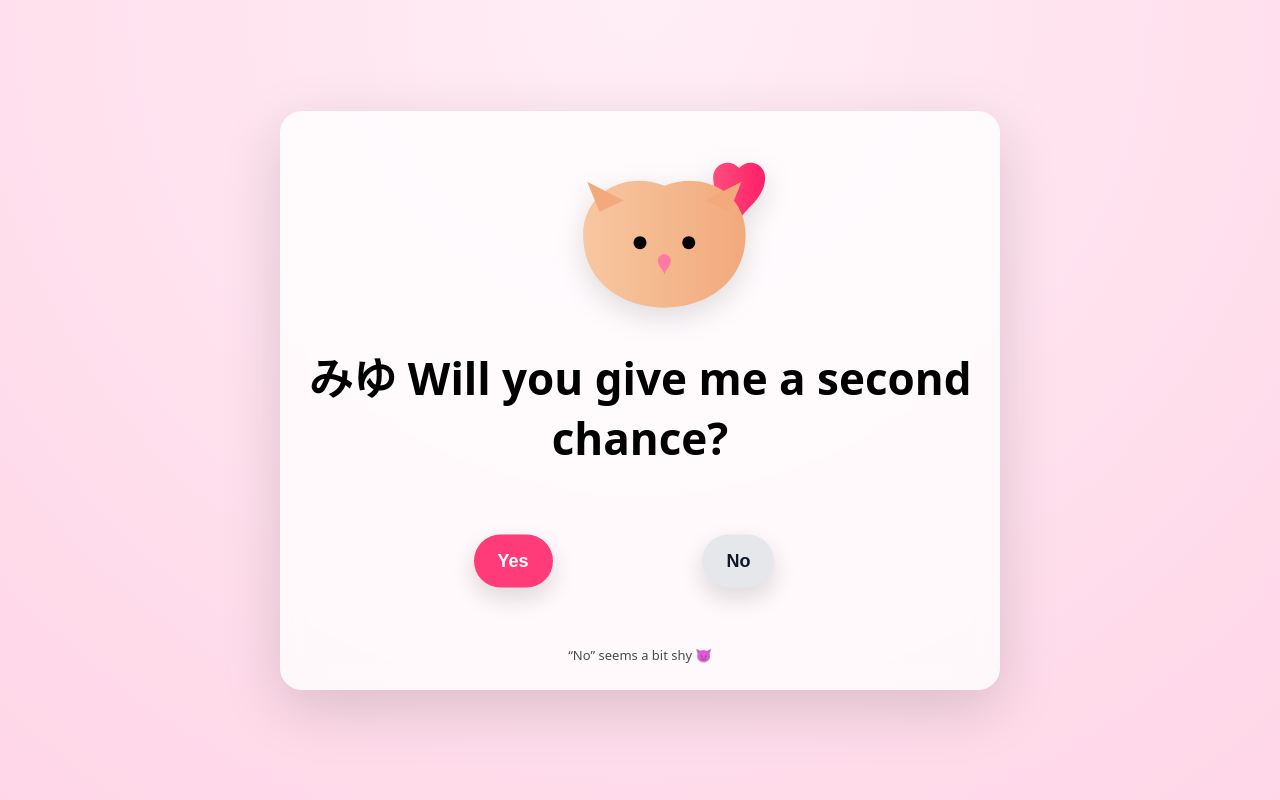
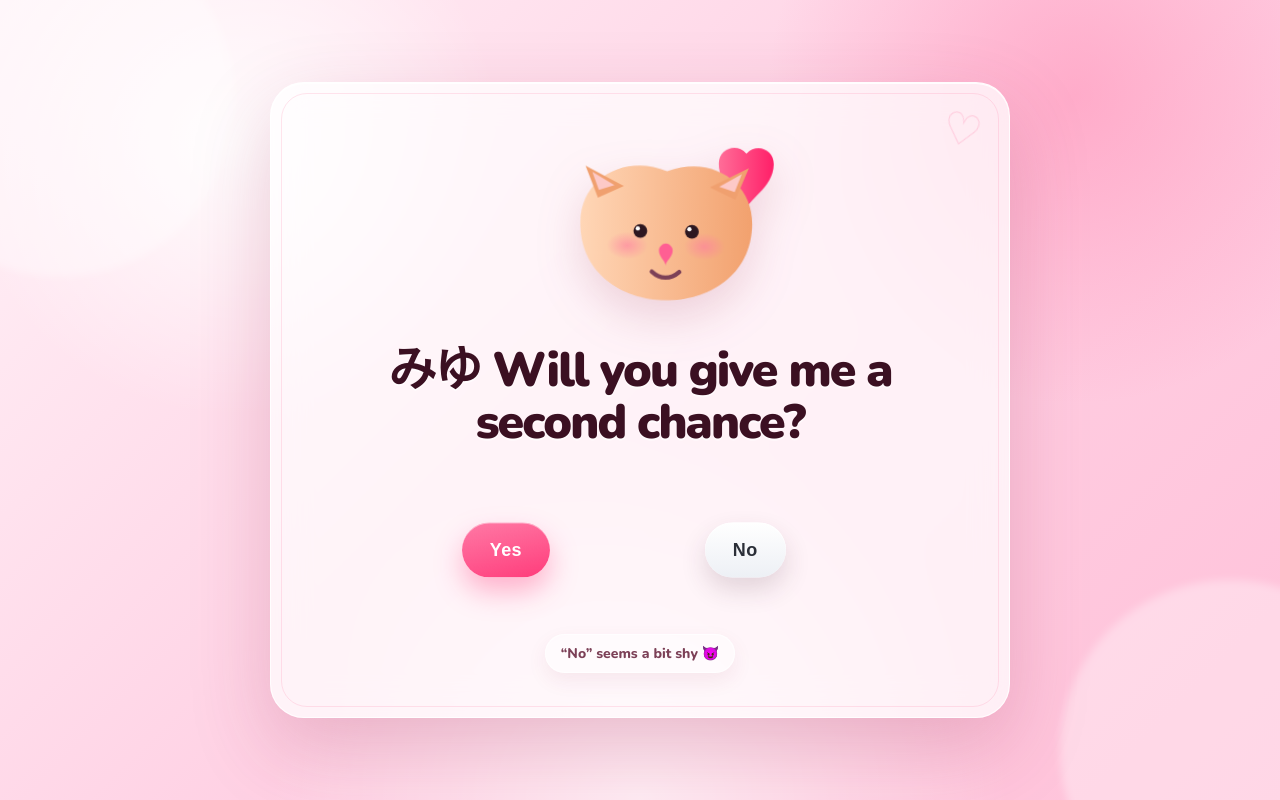
Before and after one commit to IanOberhellman/valentinen, a plain HTML site: page index.html in a window 1280 px wide. Drawn offline with nearby package versions, Linux system fonts and the light colour scheme.

Commit message:
Update index.html

```diff
--- a/index.html
+++ b/index.html
@@ -9,12 +9,18 @@
   <script src="https://cdn.jsdelivr.net/npm/canvas-confetti@1.9.3/dist/confetti.browser.min.js"></script>
 
   <style>
+    @import url("https://fonts.googleapis.com/css2?family=Nunito:wght@700;800;900&display=swap");
+
     :root {
-      --bg1: #ffd6e7;
-      --bg2: #ffeef6;
-      --card: #ffffffcc;
+      --bg1: #ffd1e4;
+      --bg2: #fff3f8;
+      --bg3: #ffc1d9;
+      --card: rgba(255, 255, 255, 0.72);
       --yes: #ff3b7a;
       --yesHover: #ff1f68;
+      --text: #3b1022;
+      --softText: #7c4057;
+      --white: #fff;
     }
 
     * { box-sizing: border-box; }
@@ -24,13 +30,41 @@
       min-height: 100svh;
       display: grid;
       place-items: center;
-      background: radial-gradient(circle at top, var(--bg2), var(--bg1));
-      font-family: system-ui, sans-serif;
+      background:
+        radial-gradient(circle at 18% 18%, rgba(255,255,255,.9), transparent 22%),
+        radial-gradient(circle at 84% 12%, rgba(255,105,155,.35), transparent 24%),
+        radial-gradient(circle at 50% 100%, rgba(255,255,255,.65), transparent 36%),
+        linear-gradient(135deg, var(--bg2), var(--bg1), var(--bg3));
+      font-family: "Nunito", system-ui, sans-serif;
       overflow: hidden;
-      padding: 16px;
+      padding: 18px;
+      color: var(--text);
     }
 
-    /* FULL-SCREEN CONFETTI CANVAS */
+    body::before,
+    body::after {
+      content: "";
+      position: fixed;
+      width: 340px;
+      height: 340px;
+      border-radius: 999px;
+      background: rgba(255, 255, 255, .35);
+      filter: blur(4px);
+      z-index: 0;
+      animation: float 8s ease-in-out infinite;
+    }
+
+    body::before {
+      left: -110px;
+      top: -90px;
+    }
+
+    body::after {
+      right: -120px;
+      bottom: -120px;
+      animation-delay: -3s;
+    }
+
     #confettiCanvas {
       position: fixed;
       inset: 0;
@@ -41,31 +75,64 @@
     }
 
     .card {
-      width: min(720px, 92vw);
-      padding: 26px 22px;
+      position: relative;
+      z-index: 1;
+      width: min(740px, 92vw);
+      padding: clamp(26px, 5vw, 44px) clamp(20px, 4vw, 38px);
       background: var(--card);
-      backdrop-filter: blur(10px);
-      border-radius: 22px;
+      backdrop-filter: blur(18px);
+      -webkit-backdrop-filter: blur(18px);
+      border: 1px solid rgba(255, 255, 255, .85);
+      border-radius: 34px;
       text-align: center;
-      box-shadow: 0 18px 60px rgba(0,0,0,.15);
+      box-shadow:
+        0 30px 80px rgba(155, 43, 82, .22),
+        inset 0 1px 0 rgba(255,255,255,.9);
+      overflow: hidden;
+    }
+
+    .card::before {
+      content: "";
+      position: absolute;
+      inset: 10px;
+      border-radius: 26px;
+      border: 1px solid rgba(255, 93, 142, .16);
+      pointer-events: none;
+    }
+
+    .card::after {
+      content: "♡";
+      position: absolute;
+      right: 28px;
+      top: 18px;
+      font-size: 44px;
+      color: rgba(255, 59, 122, .18);
+      transform: rotate(14deg);
     }
 
     .art {
-      width: min(260px, 80vw);
-      margin: 0 auto 10px;
+      width: min(275px, 78vw);
+      margin: 0 auto 12px;
       display: block;
-      filter: drop-shadow(0 10px 14px rgba(0,0,0,.12));
+      filter: drop-shadow(0 18px 22px rgba(160, 55, 85, .18));
+      animation: gentleBounce 3.5s ease-in-out infinite;
     }
 
     h1 {
-      font-size: clamp(26px, 4vw, 44px);
-      margin: 12px 0 18px;
+      max-width: 620px;
+      margin: 12px auto 22px;
+      font-size: clamp(28px, 5vw, 48px);
+      line-height: 1.08;
+      font-weight: 900;
+      letter-spacing: -0.04em;
+      color: var(--text);
+      text-shadow: 0 2px 0 rgba(255,255,255,.7);
     }
 
     .button-zone {
       position: relative;
-      width: min(520px, 92%);
-      height: 150px;
+      width: min(540px, 94%);
+      height: 160px;
       margin: 0 auto;
       touch-action: none;
     }
@@ -74,57 +141,121 @@
       position: absolute;
       top: 50%;
       transform: translateY(-50%);
-      padding: 16px 24px;
+      padding: 17px 28px;
       font-size: 18px;
-      font-weight: 800;
+      font-weight: 900;
+      letter-spacing: .02em;
       border-radius: 999px;
       border: none;
       cursor: pointer;
-      box-shadow: 0 10px 24px rgba(0,0,0,.14);
       user-select: none;
       -webkit-tap-highlight-color: transparent;
-      transition: transform .12s ease, background .12s ease;
+      transition:
+        transform .14s ease,
+        background .14s ease,
+        box-shadow .14s ease,
+        filter .14s ease;
     }
 
     #yesBtn {
-      left: 18%;
-      background: var(--yes);
-      color: #fff;
+      left: 17%;
+      color: var(--white);
+      background:
+        linear-gradient(180deg, rgba(255,255,255,.18), transparent),
+        linear-gradient(135deg, #ff5b91, var(--yes));
+      box-shadow:
+        0 14px 28px rgba(255, 59, 122, .36),
+        inset 0 1px 0 rgba(255,255,255,.45);
     }
-    #yesBtn:hover { background: var(--yesHover); }
+
+    #yesBtn:hover {
+      background:
+        linear-gradient(180deg, rgba(255,255,255,.18), transparent),
+        linear-gradient(135deg, #ff4383, var(--yesHover));
+      filter: saturate(1.08);
+    }
 
     #noBtn {
       left: 62%;
-      background: #e5e7eb;
-      color: #111827;
+      background:
+        linear-gradient(180deg, #ffffff, #edf0f5);
+      color: #2b2f38;
+      box-shadow:
+        0 12px 26px rgba(77, 39, 53, .16),
+        inset 0 1px 0 rgba(255,255,255,.9);
     }
 
     .hint {
-      margin-top: 10px;
-      font-size: 13px;
-      opacity: .7;
+      display: inline-block;
+      margin-top: 4px;
+      padding: 9px 15px;
+      font-size: 14px;
+      font-weight: 800;
+      color: var(--softText);
+      background: rgba(255, 255, 255, .48);
+      border: 1px solid rgba(255,255,255,.7);
+      border-radius: 999px;
+      box-shadow: 0 8px 20px rgba(155, 43, 82, .08);
     }
 
     .result {
       display: none;
-      margin-top: 18px;
+      margin-top: 20px;
       animation: pop .35s ease;
     }
 
     .result h2 {
-      font-size: clamp(30px, 4.5vw, 46px);
-      margin: 10px 0;
+      font-size: clamp(34px, 5vw, 54px);
+      margin: 8px 0 16px;
+      line-height: 1;
+      font-weight: 900;
+      color: #ff2e76;
+      text-shadow:
+        0 2px 0 #fff,
+        0 12px 30px rgba(255, 46, 118, .24);
     }
 
     .fireworks {
-      width: min(380px, 90vw);
+      width: min(390px, 90vw);
       margin: 0 auto;
       display: block;
+      border-radius: 24px;
+      box-shadow: 0 18px 46px rgba(155, 43, 82, .22);
+      border: 8px solid rgba(255,255,255,.72);
     }
 
     @keyframes pop {
-      from { transform: scale(.96); opacity: 0; }
+      from { transform: scale(.94); opacity: 0; }
       to { transform: scale(1); opacity: 1; }
+    }
+
+    @keyframes gentleBounce {
+      0%, 100% { transform: translateY(0) rotate(-1deg); }
+      50% { transform: translateY(-8px) rotate(1deg); }
+    }
+
+    @keyframes float {
+      0%, 100% { transform: translateY(0) scale(1); }
+      50% { transform: translateY(24px) scale(1.04); }
+    }
+
+    @media (max-width: 520px) {
+      .button-zone {
+        height: 170px;
+      }
+
+      button {
+        padding: 15px 24px;
+        font-size: 17px;
+      }
+
+      #yesBtn {
+        left: 10%;
+      }
+
+      #noBtn {
+        left: 58%;
+      }
     }
   </style>
 </head>
@@ -137,13 +268,19 @@
     <svg class="art" viewBox="0 0 320 240" xmlns="http://www.w3.org/2000/svg">
       <defs>
         <linearGradient id="fur" x1="0" x2="1">
-          <stop offset="0" stop-color="#f7c7a1"/>
-          <stop offset="1" stop-color="#f2a97b"/>
+          <stop offset="0" stop-color="#ffd6b6"/>
+          <stop offset="1" stop-color="#f2a16e"/>
         </linearGradient>
+
         <linearGradient id="heart" x1="0" x2="1">
-          <stop offset="0" stop-color="#ff4d7d"/>
+          <stop offset="0" stop-color="#ff6d98"/>
           <stop offset="1" stop-color="#ff1f68"/>
         </linearGradient>
+
+        <radialGradient id="blush" cx="50%" cy="50%" r="50%">
+          <stop offset="0" stop-color="#ff7aa2" stop-opacity=".58"/>
+          <stop offset="1" stop-color="#ff7aa2" stop-opacity="0"/>
+        </radialGradient>
       </defs>
 
       <path d="M250 50 C250 33 270 25 282 38
@@ -158,17 +295,32 @@
                C140 210 90 180 90 120Z"
             fill="url(#fur)"/>
 
-      <path d="M110 92 L95 55 L140 78 Z" fill="#f2a97b"/>
-      <path d="M270 92 L285 55 L240 78 Z" fill="#f2a97b"/>
+      <path d="M110 92 L95 55 L140 78 Z" fill="#f0a06f"/>
+      <path d="M270 92 L285 55 L240 78 Z" fill="#f0a06f"/>
 
-      <circle cx="160" cy="130" r="8"/>
-      <circle cx="220" cy="130" r="8"/>
+      <path d="M111 83 L103 62 L129 77 Z" fill="#ffd0d7" opacity=".85"/>
+      <path d="M269 83 L277 62 L251 77 Z" fill="#ffd0d7" opacity=".85"/>
+
+      <ellipse cx="145" cy="147" rx="24" ry="16" fill="url(#blush)"/>
+      <ellipse cx="235" cy="147" rx="24" ry="16" fill="url(#blush)"/>
+
+      <circle cx="160" cy="130" r="8" fill="#2d1720"/>
+      <circle cx="220" cy="130" r="8" fill="#2d1720"/>
+
+      <circle cx="157" cy="127" r="2.5" fill="#fff"/>
+      <circle cx="217" cy="127" r="2.5" fill="#fff"/>
 
       <path d="M190 144 C186 144 182 148 182 152
                C182 160 190 164 190 170
                C190 164 198 160 198 152
                C198 148 194 144 190 144Z"
-            fill="#ff7aa2"/>
+            fill="#ff5f93"/>
+
+      <path d="M174 177 C184 186 196 186 206 177"
+            fill="none"
+            stroke="#7c4057"
+            stroke-width="5"
+            stroke-linecap="round"/>
     </svg>
 
     <h1>みゆ Will you give me a second chance?</h1>
@@ -178,7 +330,6 @@
       <button id="noBtn">No</button>
     </section>
 
-    <!-- HINT -->
     <div class="hint" id="hint">“No” seems a bit shy 😈</div>
 
     <section class="result" id="result">
@@ -292,7 +443,7 @@
     /* ---------- YES CLICK ---------- */
     yesBtn.addEventListener("click", () => {
       zone.style.display = "none";
-      hint.style.display = "none";     // HIDE THE HINT
+      hint.style.display = "none";
       result.style.display = "block";
       resizeConfettiCanvas();
       fullScreenConfetti();
```
